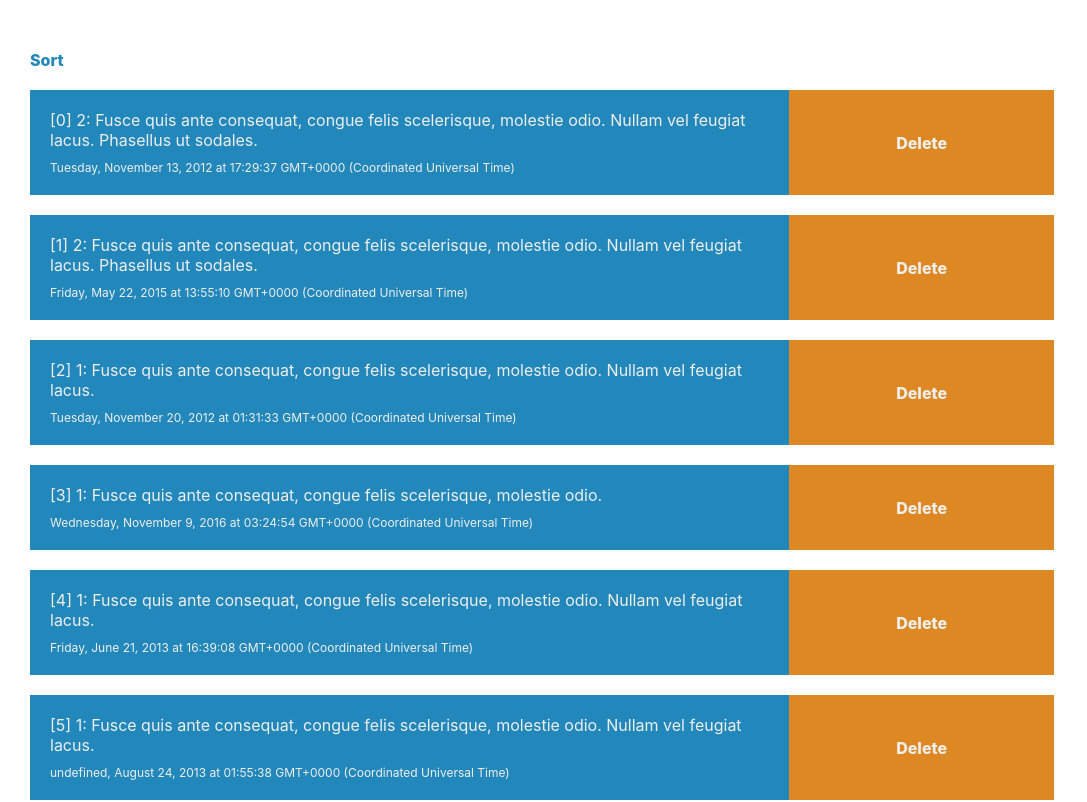
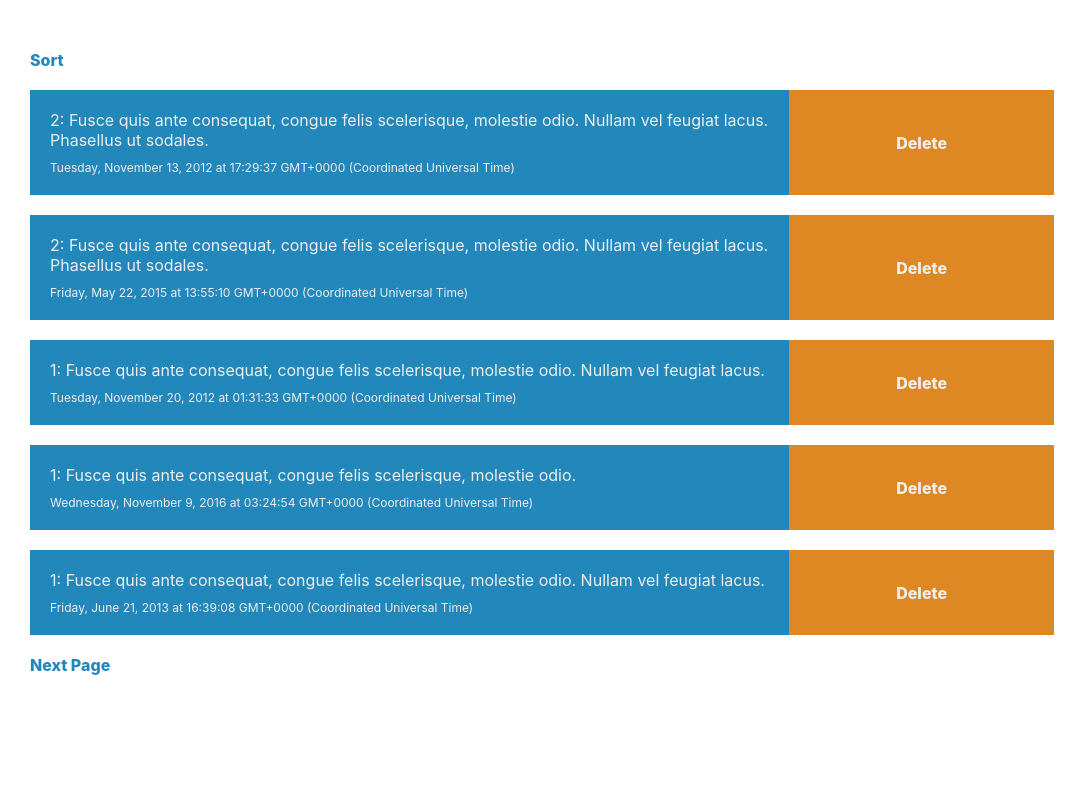
Before and after one commit to anthdclz/mh-messages, a React (Create React App) app: page / in a window 1280 px wide. Shown: the top 802 px of the page, without its empty margins (0-1087 px from the left). Built offline with nearby package versions, Linux system fonts and the light colour scheme.

Commit message:
Add Next Page of 5 messages

```diff
--- /dev/null
+++ b/src/components/chat-button/chat-button.component.jsx
@@ -0,0 +1,12 @@
+import React from 'react';
+import './chat-button.styles.css';
+
+const ChatButtonComponent = ({displayText, handleClick}) => {
+    return(
+        <span className="chat-button" onClick={() => handleClick()}>
+            {displayText}
+        </span>
+    );
+};
+
+export default ChatButtonComponent;
--- /dev/null
+++ b/src/components/chat-button/chat-button.styles.css
@@ -0,0 +1,5 @@
+.chat-button {
+    color: #28b;
+    cursor: pointer;
+    font-weight: 800;
+}
--- a/src/components/message/message.component.jsx
+++ b/src/components/message/message.component.jsx
@@ -5,11 +5,10 @@ import './message.styles.css';
 const MessageComponent = ({content, senderUuid, sentAt, index, deleteMessage}) => {
     const d = new Date(sentAt);
     const sentAtDisplayString = `${getDay(d.getDay())}, ${getMonth(d.getMonth())} ${d.getDate()}, ${d.getFullYear()} at ${d.toString().substring(16)}`;
-    // {index} - Content: {content}, Sender:{senderUuid} | {sentAtDisplayString}
     return(
         <div className='message'>
             <span className='message-content'>
-            [{index}] {senderUuid}: {content}<br /> <div className="message-details">{sentAtDisplayString}</div>
+            {senderUuid}: {content}<br /> <div className="message-details">{sentAtDisplayString}</div>
             </span>
             <span className='delete-button' onClick={() => deleteMessage(index)}>
                 Delete
--- a/src/pages/chat-page/chat-page.component.jsx
+++ b/src/pages/chat-page/chat-page.component.jsx
@@ -1,8 +1,9 @@
 import React from 'react';
-import './chat-page.styles.css';
 import { chat } from './chat.data.json';
 
 import MessageComponent from '../../components/message/message.component';
+import ChatButtonComponent from '../../components/chat-button/chat-button.component';
+import './chat-page.styles.css';
 
 class ChatPage extends React.Component {
     constructor(){
@@ -10,18 +11,16 @@ class ChatPage extends React.Component {
         this.state = {
             chatList: [],
             isSorted: false,
-            sortType: 'asc'
+            sortType: 'asc',
+            nextEntry: 5
         }
     }
-    deleteMessage = (key) => {
+    deleteMessage = (index) => {
         const newList = this.state.chatList;
-        delete newList[key];
+        delete newList[index];
         this.setState({
             chatList: newList
         });
-    }
-    componentDidUpdate(){
-        console.log('update...');
     }
     toggleSort = () => {
         const {sortType, chatList} = this.state;
@@ -37,6 +36,14 @@ class ChatPage extends React.Component {
             isSorted: true,
             sortType: sortType === 'desc' ? 'asc' : 'desc'
         });
+    }
+    addNextPage = () => {
+        const { chatList, nextEntry} = this.state;
+        if( nextEntry < chatList.length){
+            this.setState({
+                nextEntry: nextEntry + 5
+            });
+        }
     }
     componentDidMount(){
         // Dedupe Messages
@@ -55,17 +62,19 @@ class ChatPage extends React.Component {
         });
     }
     render(){
-        const { chatList, isSorted, sortType } = this.state;
+        const { chatList, isSorted, sortType, nextEntry } = this.state;
+        const sortText = !isSorted ? 'Sort' : sortType === 'desc' ? 'Sorted by Newest First' : 'Sorted by Oldest First';
         return(
             <div id="chat-page">
-                <div><span className="chat-button" onClick={this.toggleSort}>
-                    {
-                        !isSorted ? 'Sort' : sortType === 'desc' ? 'Sorted by Newest First' : 'Sorted by Oldest First'
-                    }
-                </span></div>
-                {chatList.map(({...message}, key) => (
-                    <MessageComponent key={key} index={key} deleteMessage={this.deleteMessage} {...message} />
+                <div>
+                    <ChatButtonComponent handleClick={this.toggleSort} displayText={sortText}/>
+                </div>
+                {chatList.slice(0, nextEntry).map(({...messageProps}, index) => (
+                    <MessageComponent key={index} index={index} deleteMessage={this.deleteMessage} {...messageProps} />
                 ))}
+                {nextEntry < chatList.length ? (
+                    <ChatButtonComponent handleClick={this.addNextPage} displayText="Next Page"/>
+                ) : null}
             </div>
         )
     }
--- a/src/pages/chat-page/chat-page.styles.css
+++ b/src/pages/chat-page/chat-page.styles.css
@@ -2,9 +2,3 @@
     margin: 50px 30px;
     text-align: left;
  }
-
- .chat-button {
-     color: #28b;
-     cursor: pointer;
-     font-weight: 800;
- }
```
